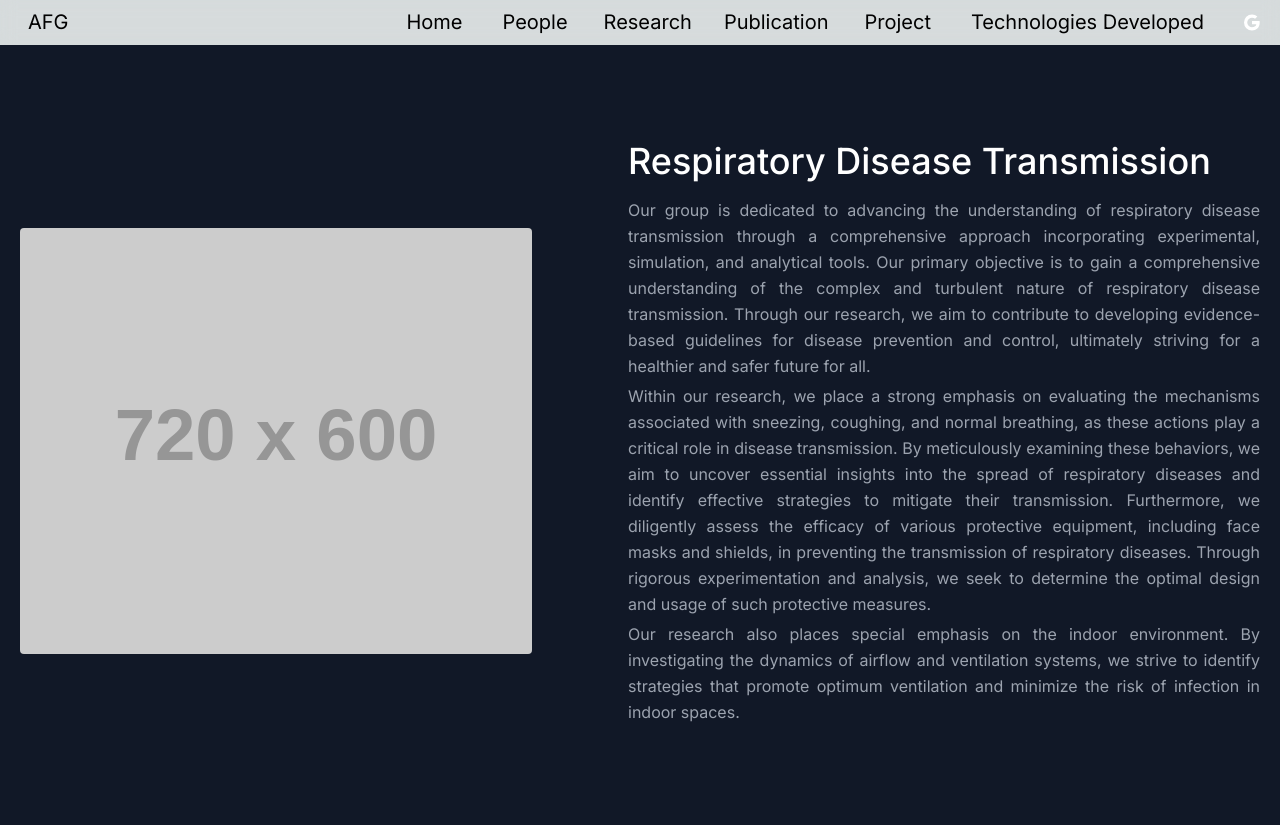
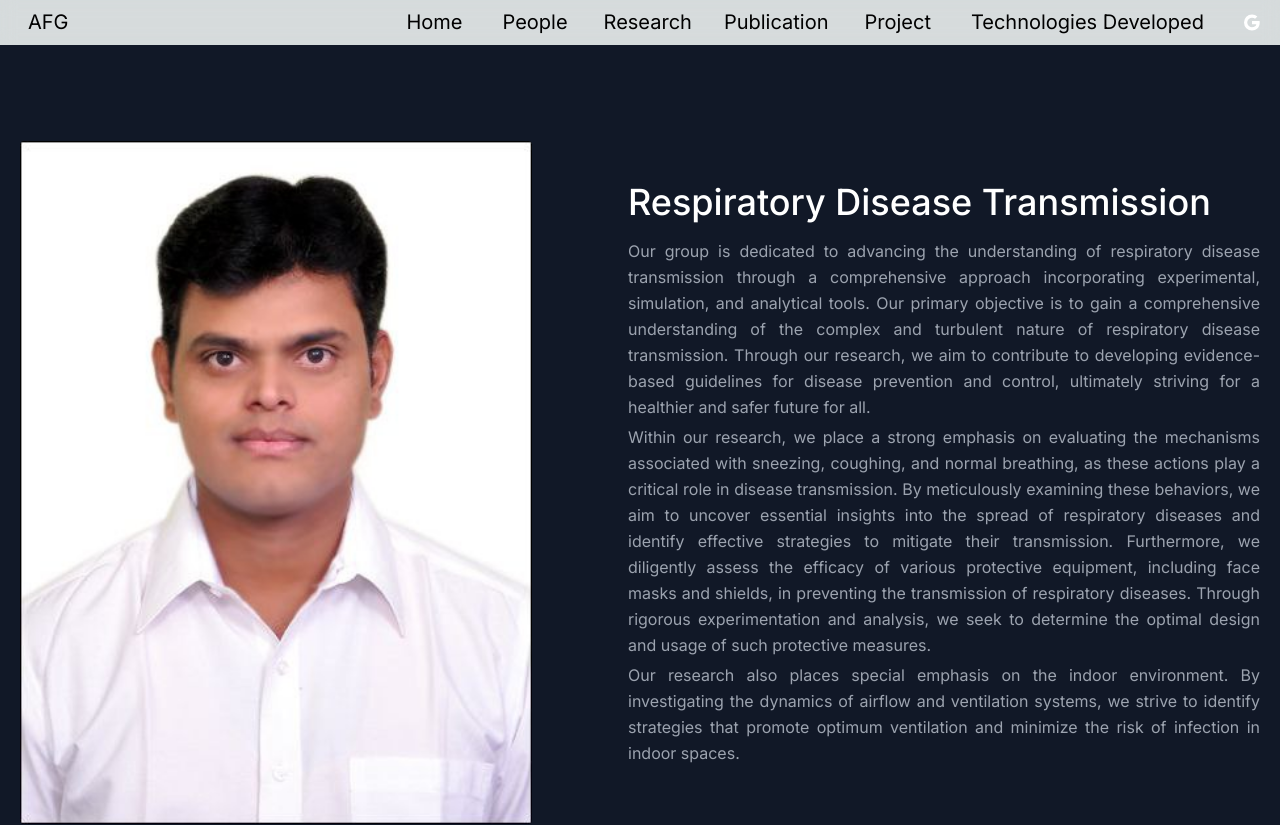
Before and after one commit to fdlabiitbbs/afg-2, a Next.js app: page /research in a window 1280 px wide. Shown: the top 825 px of the page. Built offline with nearby package versions, Linux system fonts and the light colour scheme.

Commit message:
fixed some more errors

```diff
--- a/app/research-facilities/page.jsx
+++ b/app/research-facilities/page.jsx
@@ -8,7 +8,7 @@ const page = () => {
     <>
       <Navbar />
       <div className="text-white">
-        {ResearchFacilities.map((research, index) => {
+        {ResearchFacilities.map((research) => {
           return (
             <section className="text-gray-400 bg-gray-900 body-font" key={research.id}>
               <div className="container mx-auto flex px-5 py-24 md:flex-row flex-col items-center">
@@ -19,7 +19,7 @@ const page = () => {
                     src="https://dummyimage.com/720x600"
                   />
                 </div>
-                <div className="lg:flex-grow md:w-1/2 lg:pl-24 md:pl-16 flex flex-col md:items-start md:text-left items-center text-center" key={research.id}>
+                <div className="lg:flex-grow md:w-1/2 lg:pl-24 md:pl-16 flex flex-col md:items-start md:text-left items-center text-center">
                   <h1 className="title-font sm:text-4xl text-3xl mb-4 font-medium text-white">
                     {research.title}
                   </h1>
--- a/app/research/page.jsx
+++ b/app/research/page.jsx
@@ -1,7 +1,8 @@
-import React from "react";
 import { ResearchContent } from "@/constants";
 import Navbar from "@/components/Navbar";
 import Footer from "@/components/Footer";
+import Image from "next/image";
+import profilePic from "@/assets/profilePic.jpg";
 
 const page = () => {
   return (
@@ -13,10 +14,12 @@ const page = () => {
             <section className="text-gray-400 bg-gray-900 body-font" key={research.id}>
               <div className="container mx-auto flex px-5 py-24 md:flex-row flex-col items-center">
                 <div className="lg:max-w-lg lg:w-full md:w-1/2 w-5/6 md:mb-0 mb-10">
-                  <img
+                  <Image
                     className="object-cover object-center rounded"
                     alt="hero"
-                    src="https://dummyimage.com/720x600"
+                    src={profilePic}
+                    width={720}
+                    height={600}
                   />
                 </div>
                 <div className="lg:flex-grow md:w-1/2 lg:pl-24 md:pl-16 flex flex-col md:items-start md:text-left items-center text-center" key={research.id}>
```
